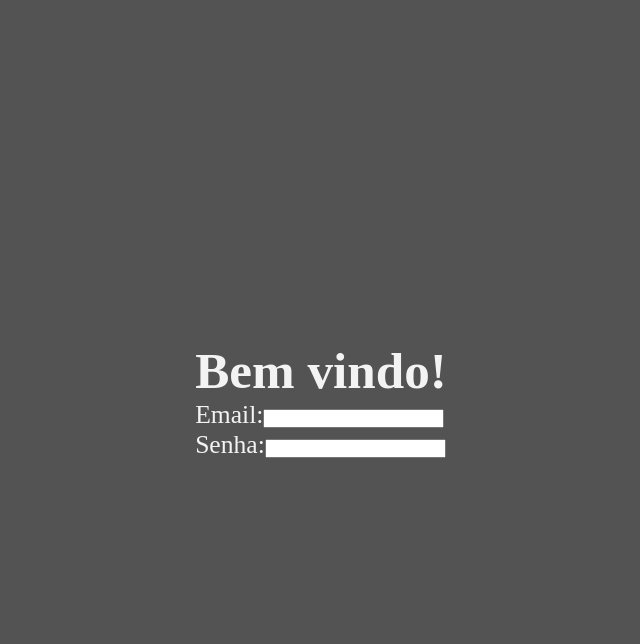
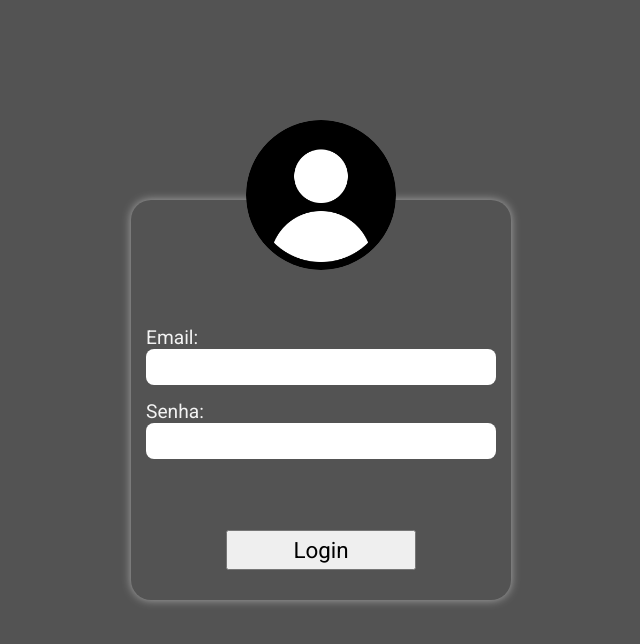
Before and after one commit to Jean-Domingues/form-login, a React (Create React App) app: page / in a window 1280 px wide. Shown: the top 644 px of the page, without its empty margins (319-959 px from the left). Built offline with nearby package versions, Linux system fonts and the light colour scheme.

Commit message:
Editando o estilo do form do login

```diff
--- a/public/index.html
+++ b/public/index.html
@@ -1,14 +1,19 @@
 <!DOCTYPE html>
-<html lang="en">
+<html lang="pt-BR">
   <head>
     <meta charset="utf-8" />
     <link rel="icon" href="%PUBLIC_URL%/favicon.ico" />
     <meta name="viewport" content="width=device-width, initial-scale=1" />
-    <title>React App</title>
+    <link rel="preconnect" href="https://fonts.gstatic.com" />
+    <link
+      href="https://fonts.googleapis.com/css2?family=Roboto:wght@400;500&family=Ubuntu:wght@500&display=swap"
+      rel="stylesheet"
+    />
+
+    <title>Login</title>
   </head>
   <body>
     <noscript>You need to enable JavaScript to run this app.</noscript>
     <div id="root"></div>
-
   </body>
 </html>
--- a/src/components/FormLogin/index.js
+++ b/src/components/FormLogin/index.js
@@ -1,10 +1,14 @@
 import { Formik } from 'formik';
-import { Container, Form } from './styles';
+import { FormContainer, UserPhoto } from './styles';
+
+import UserImage from '../../assets/user.png';
 
 function FormLogin() {
   return (
-    <Container>
-      <h1>Bem vindo!</h1>
+      <FormContainer>
+        <UserPhoto>
+          <img src={UserImage} alt="Usuário" />
+        </UserPhoto>
         <Formik
           initialValues={{
             email: '',
@@ -12,7 +16,7 @@ function FormLogin() {
           }}
         >
           {({ handleChange, handleBlur }) => (
-          <Form>
+            <form>
               <label>
                 Email:
                 <input
@@ -34,10 +38,12 @@ function FormLogin() {
                   onBlur={handleBlur}
                 />
               </label>
-          </Form>
+
+              <button type="submit">Login</button>
+            </form>
           )}
         </Formik>
-    </Container>
+      </FormContainer>
   );
 }
 
--- a/src/components/FormLogin/styles.js
+++ b/src/components/FormLogin/styles.js
@@ -1,9 +1,61 @@
 import styled from 'styled-components';
 
-export const Container = styled.div`
+export const UserPhoto = styled.header`
+  position: absolute;
+  top: -20%;
+  left: 50%;
+
+  img {
+    border-radius: 50%;
+    width: 150px;
+    transform: translateX(-50%)
+  }
 `;
 
-export const Form = styled.form`
+export const FormContainer = styled.form`
   display: flex;
   flex-direction: column;
+  position: relative;
+  justify-content: center;
+
+  padding: 15px;
+  height: 400px;
+  width: 380px;
+
+  border-radius: 20px;
+  box-shadow: 0 0 10px rgba(255, 255, 255, 0.5);
+
+  form {
+    display: flex;
+    flex-direction: column;
+    justify-content: center;
+    align-items: center;
+
+    label {
+      width: 100%;
+      font-size: 1.2rem;
+    }
+
+    input {
+      margin-bottom: 15px;
+      padding: 8px;
+      font-size: 1.2rem;
+
+      border: none;
+      border-radius: 8px;
+
+      width: 100%;
+      height: 36px;
+    }
+
+    button {
+      width: 50%;
+      height: 40px;
+
+      position: absolute;
+      bottom: 30px;
+
+      font: 1.4rem 'Roboto', sans-serif;
+    }
+  }
 `;
--- a/src/style/GlobalStyles.js
+++ b/src/style/GlobalStyles.js
@@ -16,6 +16,8 @@ const GlobalStyles = createGlobalStyle`
     font-size: 62.5%; // 1rem = 10px
     background-color: #535353;
     color: #f3f3f3;
+
+    font-family: 'Roboto', sans-serif;
   }
 
   .app-container {
```
Also changed, not shown: src/assets/user.png (added). Lines whose indentation alone changed are shown as unchanged.
